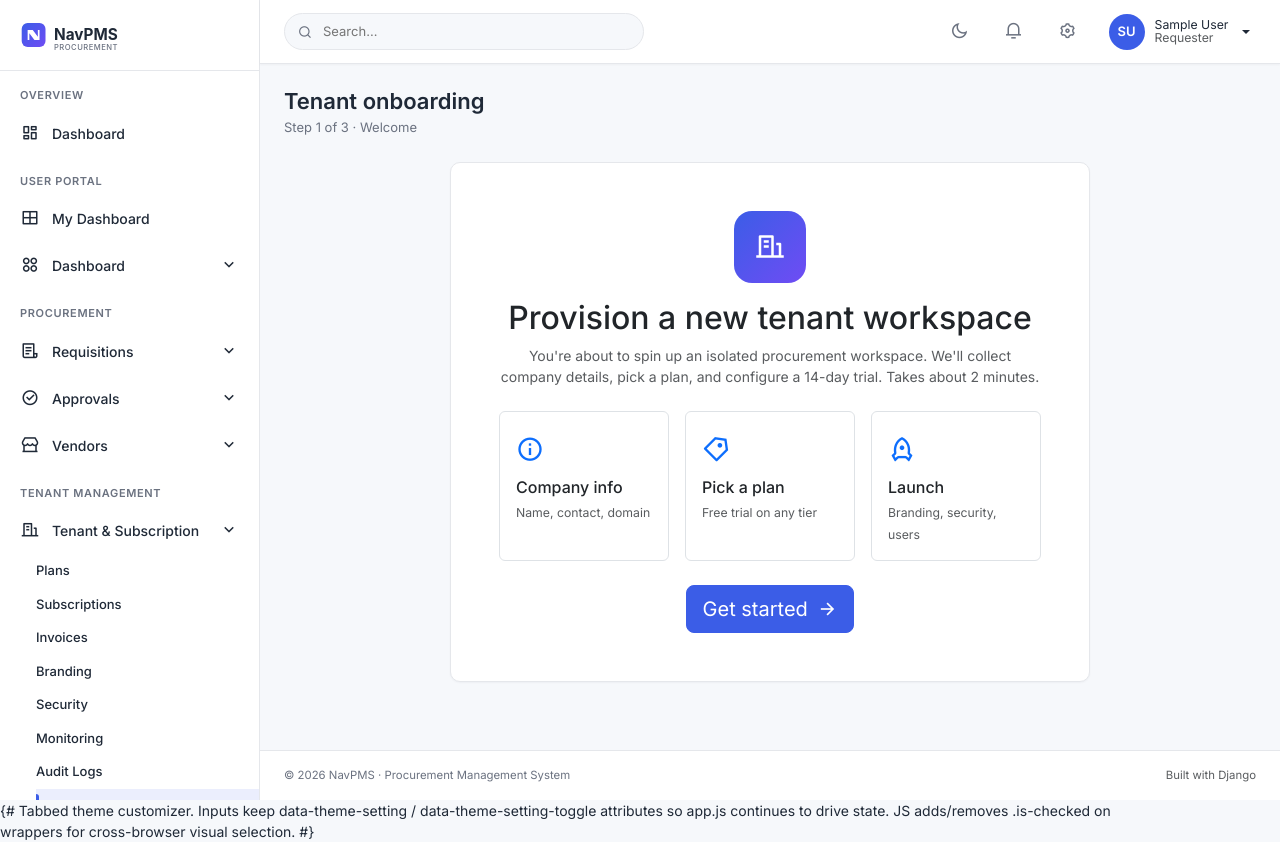
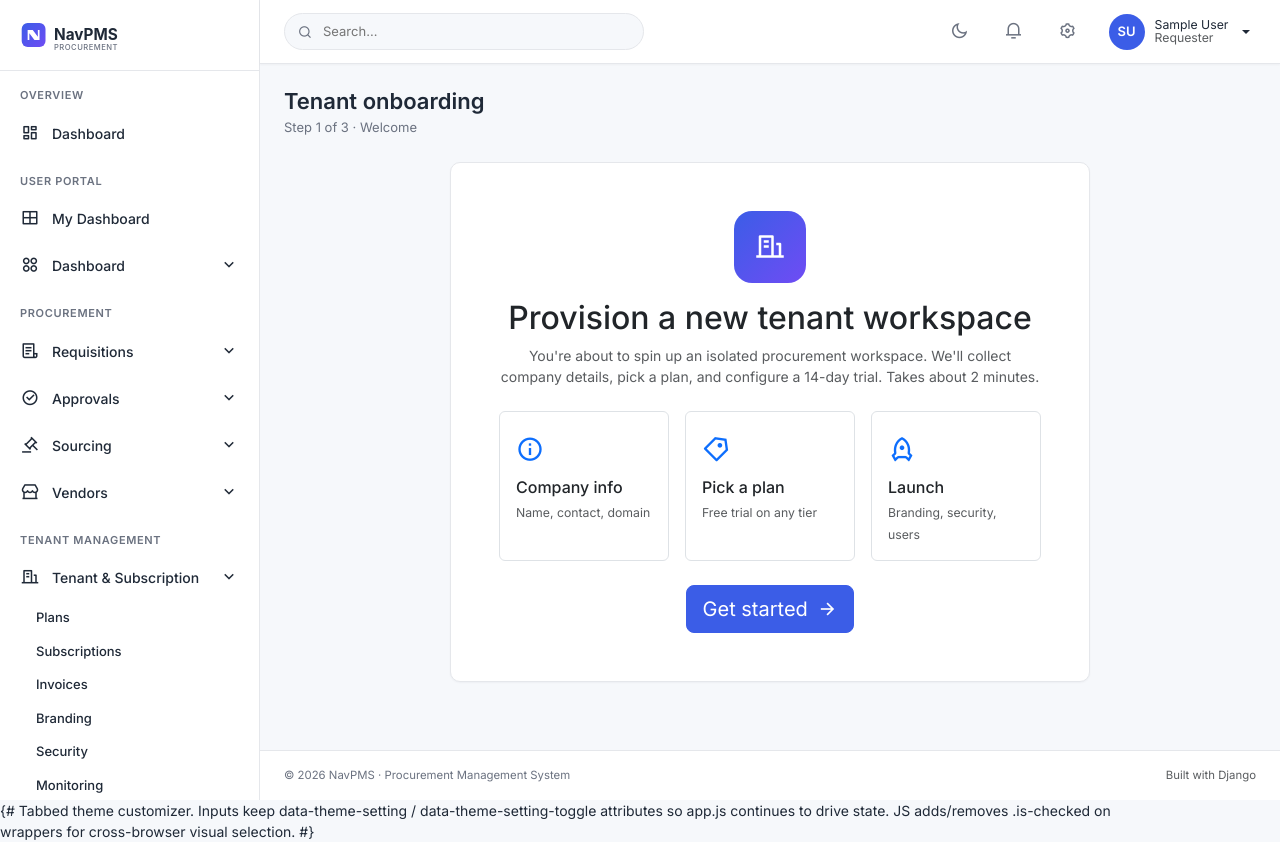
Before and after one commit to mnavaid925/NavPMS, a Django app: page /tenants/onboarding/ in a window 1280 px wide. Run offline with Django 4.2, Linux system fonts and the light colour scheme; the visitor is signed in with stand-in values (Sample User, id 1); some libraries are stand-ins or nearby versions.

Commit message:
feat(sidebar): add Sourcing group (Events, New Event, Analytics)

```diff
--- a/templates/partials/sidebar.html
+++ b/templates/partials/sidebar.html
@@ -77,6 +77,19 @@
         </div>
       </li>
       <li class="nav-item">
+        <a class="nav-link" data-bs-toggle="collapse" href="#sbSourcing" role="button" aria-expanded="false">
+          <i class="ri-auction-line"></i> <span class="flex-grow-1">Sourcing</span>
+          <i class="ri-arrow-down-s-line"></i>
+        </a>
+        <div class="collapse" id="sbSourcing">
+          <ul class="submenu nav">
+            <li class="nav-item"><a class="nav-link" href="{% url 'sourcing:event_list' %}">All Events</a></li>
+            <li class="nav-item"><a class="nav-link" href="{% url 'sourcing:event_create' %}">New Event</a></li>
+            <li class="nav-item"><a class="nav-link" href="{% url 'sourcing:analytics_dashboard' %}">Analytics</a></li>
+          </ul>
+        </div>
+      </li>
+      <li class="nav-item">
         <a class="nav-link" data-bs-toggle="collapse" href="#sbVendors" role="button" aria-expanded="false">
           <i class="ri-store-2-line"></i> <span class="flex-grow-1">Vendors</span>
           <i class="ri-arrow-down-s-line"></i>
```
